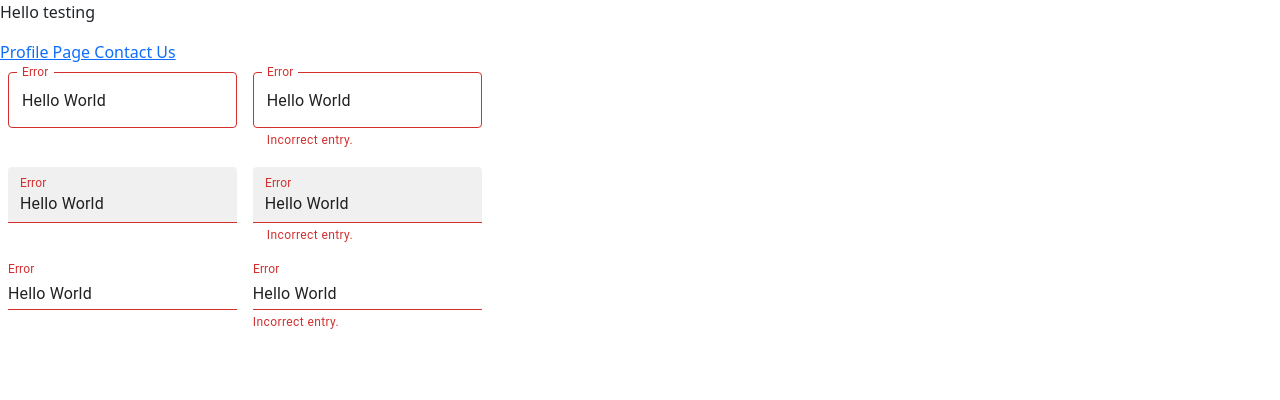
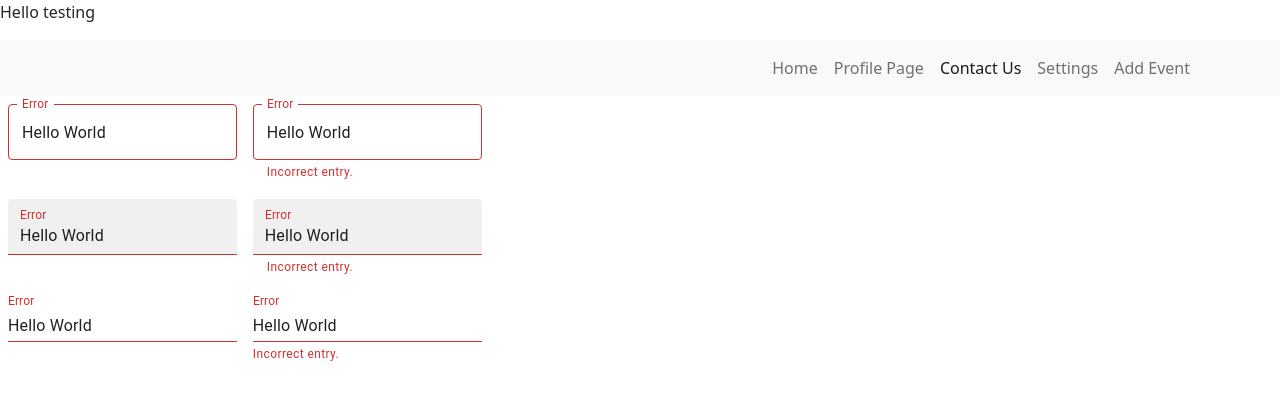
Before and after one commit to asingh19app/TODO-APP, a React (Create React App) app in the folder todo-app/: page /contactus in a window 1280 px wide. Shown: the top 400 px of the page. Built offline with nearby package versions, Linux system fonts and the light colour scheme.

Commit message:
Cleaned up imports, fixed pages to have NavBar on each page instead of pushing it across App.js

```diff
--- a/todo-app/src/App.js
+++ b/todo-app/src/App.js
@@ -1,5 +1,4 @@
 import './App.css';
-import NavigationBar from './components/NavBar';
 import 'bootstrap/dist/css/bootstrap.min.css'
 import Home from './pages/Home'
 import ContactUs from './pages/ContactUs';
@@ -7,7 +6,7 @@
 
 import Settings from './pages/Settings';
 import ProfilePage from './pages/ProfilePage'
-import { BrowserRouter as Router, Link, Route, Routes } from 'react-router-dom'
+import { BrowserRouter as Router, Route, Routes } from 'react-router-dom'
 import AddEvent from './pages/AddEvent';
 
 
@@ -20,12 +19,6 @@
   <>
       <p>Hello testing</p>
       <Router>
-        {/* These are to test the links */}
-        <Link to='/settings'></Link>
-        <Link to='/profilepage'>Profile Page</Link>
-        <Link to='/contactus'> Contact Us</Link>
-
-
         <Routes>
           <Route path='/' element={<Home />}/>
           <Route path='/settings' element={<Settings/>} />
--- a/todo-app/src/pages/ContactUs.js
+++ b/todo-app/src/pages/ContactUs.js
@@ -1,9 +1,12 @@
 import * as React from 'react';
 import Box from '@mui/material/Box';
 import TextField from '@mui/material/TextField';
+import NavBar from '../components/NavBar';
 
 export default function ContactUs() {
   return (
+    <>
+    <NavBar />
     <Box
       component="form"
       sx={{
@@ -62,5 +65,6 @@
         />
       </div>
     </Box>
+    </>
   );
     }
```
Also changed, not shown: package.json (deleted, +0 -10 lines), 1 other file (tests, documents, lock files or other folders). Lines whose indentation alone changed are shown as unchanged.
